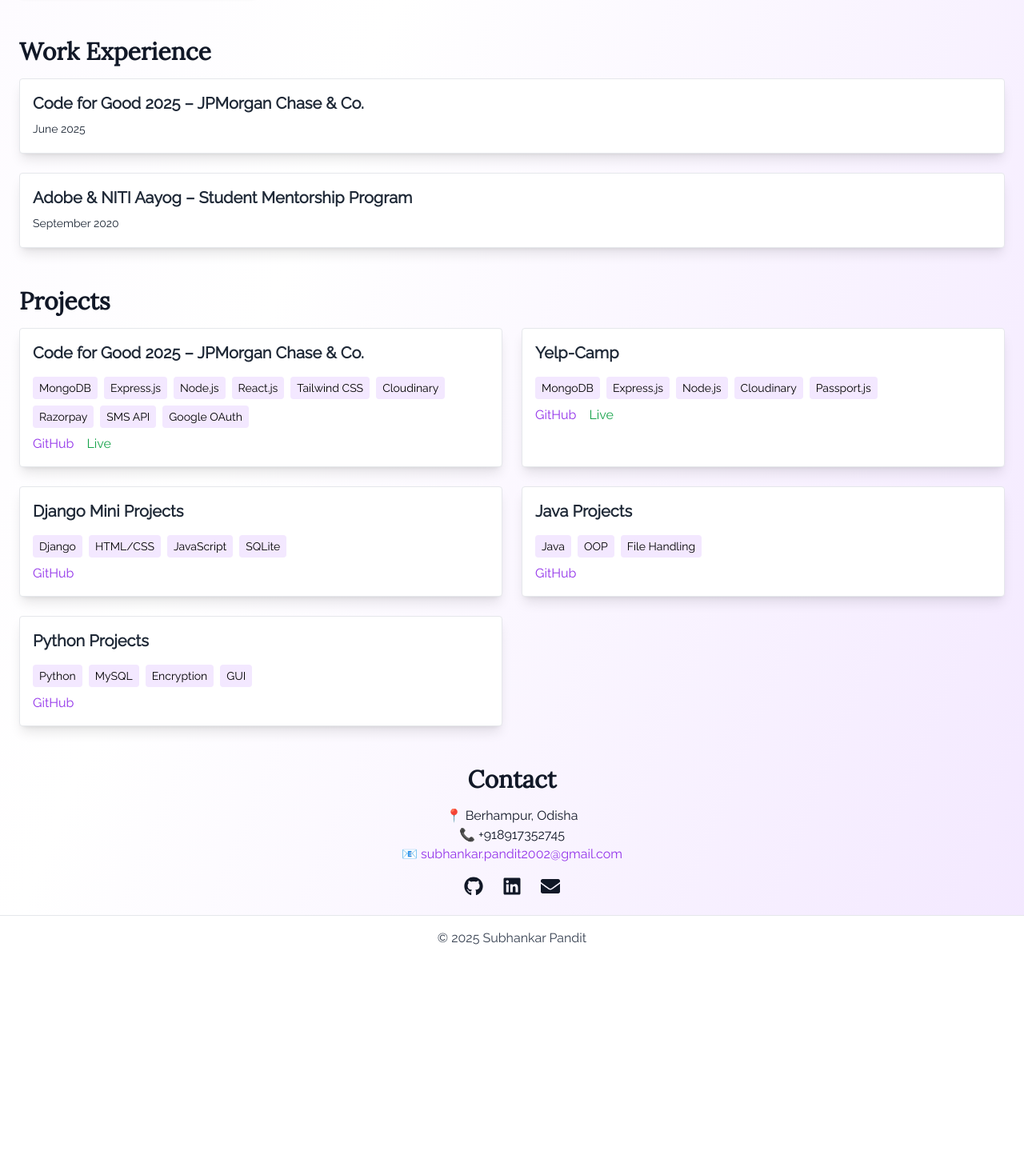
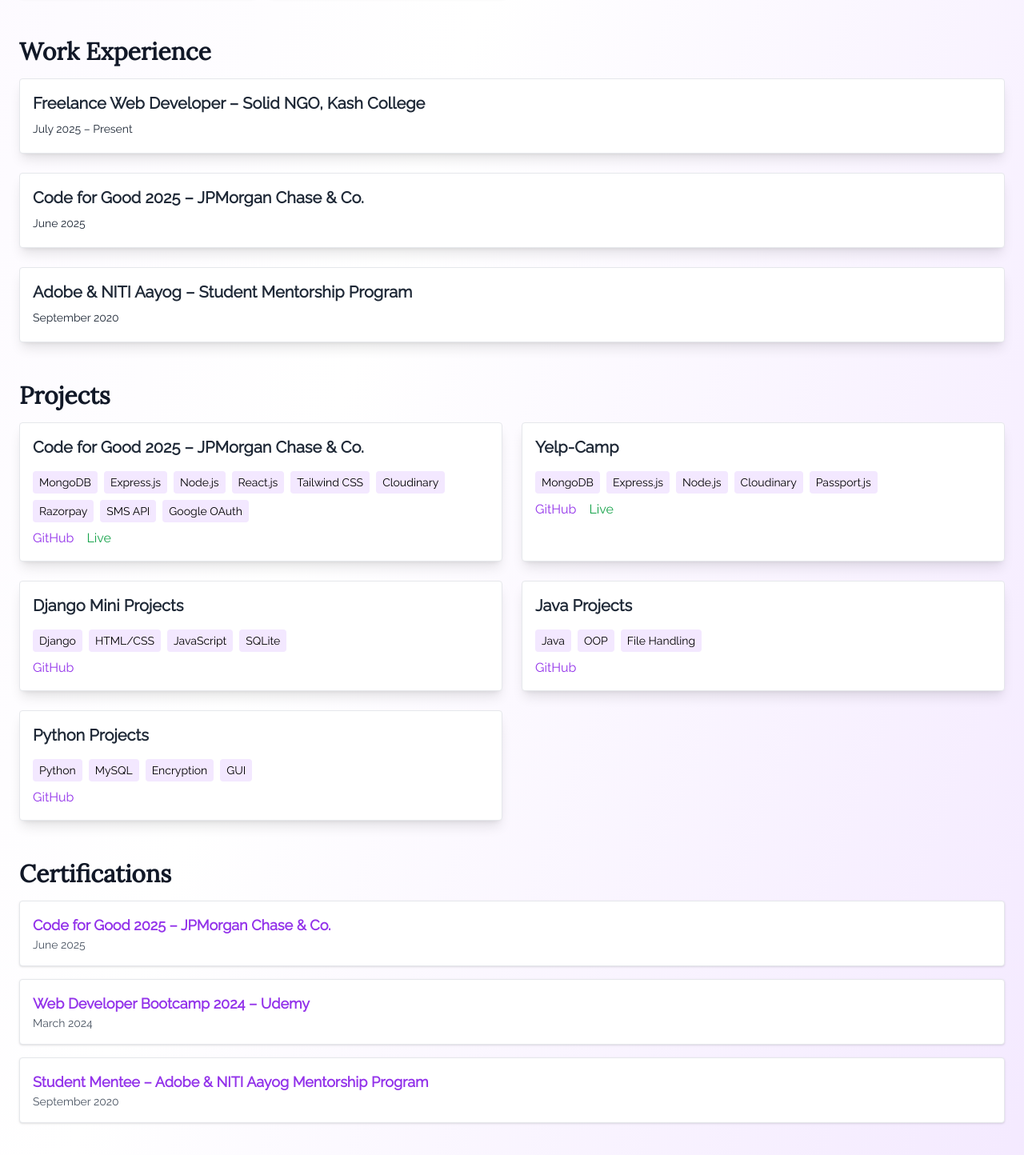
Before and after one commit to SubhankarA8415/Portfolio, a React (Vite) app in the folder portfolio/: page / in a window 1280 px wide. Shown: the part 1886-3330 px from the top of the page at 80% size. Before the commit the page ends 3087 px from the top, so only its background shows below. Built offline with nearby package versions, Linux system fonts and the light colour scheme.

Commit message:
Update App.jsx

```diff
--- a/portfolio/src/App.jsx
+++ b/portfolio/src/App.jsx
@@ -19,7 +19,7 @@
   "JavaScript", "React.js", "Node.js", "Express.js", "MongoDB",
   "Django", "Python", "Java", "C", "C++", "MySQL", "Payment Gateways",
   "REST APIs", "Git", "GitHub", "Postman", "VS Code", "SMS Gatway",
-  "Cloudinary", "Maps", "Authentication", "Authorization", "Tailwind",
+  "Cloudinary", "Maps", "OAuth", "Authentication", "Authorization", "Tailwind",
   "Terminal", "PostgreSQL"
 ];
 
@@ -45,6 +45,11 @@
 ];
 
 const experience = [
+  {
+  title: "Freelance Web Developer – Solid NGO, Kash College",
+  duration: "July 2025 – Present",
+  desc: "Developing a production-ready MERN + EJS web app to digitize college and NGO operations. Implemented secure role-based authentication using JWT and HTTP-only cookies. Focused on enhancing data accessibility and resource management for college education in rural areas."
+  },
   {
   title: "Code for Good 2025 – JPMorgan Chase & Co.",
   duration: "June 2025",
@@ -91,6 +96,25 @@
     github: "https://github.com/SubhankarA8415/Python"
   }
 ];
+
+const certifications = [
+  {
+    title: "Code for Good 2025 – JPMorgan Chase & Co.",
+    date: "June 2025",
+    link: "https://www.dropbox.com/scl/fi/jdz19t5mkgzyhg3x7hilo/cfg_hyd_JPMC.jpg?rlkey=4h16id8yo5g48ifyu0j9x6eb4&st=lm4xfat5&dl=0" // Replace with actual certificate link if available
+  },
+  {
+    title: "Web Developer Bootcamp 2024 – Udemy",
+    date: "March 2024",
+    link: "https://www.udemy.com/certificate/UC-f18b2d39-1672-42bb-8e94-5930e8caabd5/" // Replace with your actual certificate link
+  },
+  {
+    title: "Student Mentee – Adobe & NITI Aayog Mentorship Program",
+    date: "September 2020",
+    link: "https://www.dropbox.com/scl/fi/pcrcap83zruw2e5g727gy/Niti-aayog-adobe-mentorship.jpg?rlkey=24u09rpjk95zrk6bv463lv9ui&st=7zvxrcfa&dl=0" // Replace with your actual certificate link
+  }
+];
+
 
 export default function App() {
   const [dark, setDark] = useState(false);
@@ -257,6 +281,24 @@
         </div>
       </motion.section>
 
+      {/* Certifications */}
+      <motion.section id="certifications" className="p-6" initial="hidden" whileInView="visible" viewport={{ once: true }} variants={fadeInUp}>
+        <h3 className="text-3xl font-semibold mb-4 font-[Lora]">Certifications</h3>
+        <div className="grid gap-4">
+          {certifications.map(({ title, date, link }, i) => (
+            <motion.div key={i} custom={i} variants={fadeInUp} initial="hidden" whileInView="visible"
+              whileHover={{ y: -8, scale: 1.02 }}
+              className="bg-white dark:bg-gray-800 text-gray-900 dark:text-white p-4 rounded shadow border dark:border-gray-700">
+              <a href={link} target="_blank" rel="noopener noreferrer" className="text-lg font-bold text-purple-600 dark:text-purple-400 hover:underline">
+                {title}
+              </a>
+              <p className="text-sm text-gray-600 dark:text-gray-300">{date}</p>
+            </motion.div>
+          ))}
+        </div>
+      </motion.section>
+
+
       {/* Contact */}
       <motion.section id="contact" className="p-6 text-center" initial="hidden" whileInView="visible" viewport={{ once: true }} variants={fadeInUp}>
         <h3 className="text-3xl font-semibold mb-4 font-[Lora]">Contact</h3>
```
